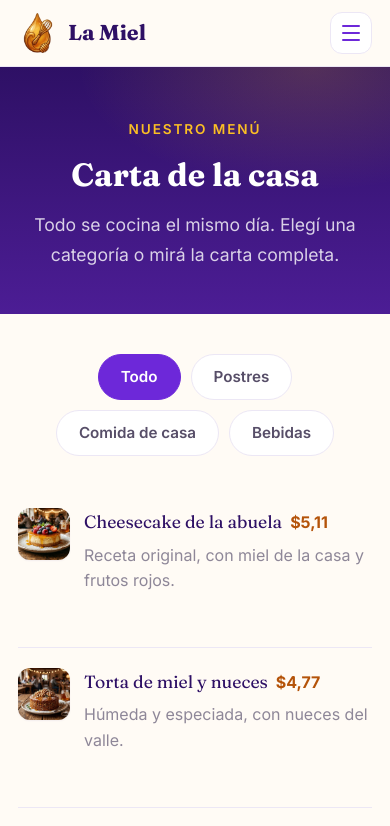
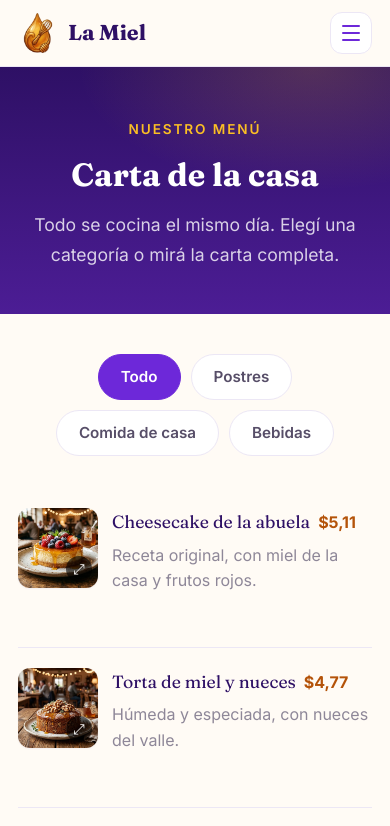
Before and after one commit to Alejandro-Mirena/La-Miel, a React (Vite) app in the folder frontend/: page /menu in a window 390 px wide. Shown: the top 826 px of the page. Built offline with nearby package versions, Linux system fonts and the light colour scheme.

Commit message:
feat(menu): agrega lightbox para ampliar imágenes y agranda miniaturas

```diff
--- a/frontend/src/pages/Menu/Menu.jsx
+++ b/frontend/src/pages/Menu/Menu.jsx
@@ -1,4 +1,4 @@
-import { useEffect } from 'react'
+import { useEffect, useState } from 'react'
 import { Link, useLocation } from 'react-router-dom'
 import { categorias, platos } from '../../data/menu'
 import Promos from '../../components/Promos/Promos'
@@ -11,10 +11,14 @@ function Menu() {
     ? hashId
     : 'todo'
 
+  // Plato cuya imagen está ampliada (null = lightbox cerrado)
+  const [platoAmpliado, setPlatoAmpliado] = useState(null)
+
   useEffect(() => {
     if (!location.hash) return
+    // FIX: antes se comparaba el elemento con un string (siempre false)
     const target =
-      document.getElementById(hashId) === 'promociones'
+      hashId === 'promociones'
         ? document.getElementById('promociones')
         : document.getElementById('menu')
     if (target) {
@@ -27,6 +31,25 @@ function Menu() {
       })
     }
   }, [location.hash, hashId])
+
+  // Lightbox: cerrar con Escape y bloquear el scroll del fondo mientras está abierto
+  useEffect(() => {
+    if (!platoAmpliado) return
+
+    const alPresionarTecla = (e) => {
+      if (e.key === 'Escape') setPlatoAmpliado(null)
+    }
+
+    const overflowPrevio = document.body.style.overflow
+    document.body.style.overflow = 'hidden'
+    window.addEventListener('keydown', alPresionarTecla)
+
+    // Cleanup: restaurar scroll y quitar el listener
+    return () => {
+      document.body.style.overflow = overflowPrevio
+      window.removeEventListener('keydown', alPresionarTecla)
+    }
+  }, [platoAmpliado])
 
   const visibles =
     activa === 'todo'
@@ -51,9 +74,8 @@ function Menu() {
               <Link
                 key={categoria.id}
                 to={categoria.id === 'todo' ? '/menu' : `/menu#${categoria.id}`}
-                className={`${styles.sideLink} ${
-                  activa === categoria.id ? styles.sideLinkActive : ''
-                }`}
+                className={`${styles.sideLink} ${activa === categoria.id ? styles.sideLinkActive : ''
+                  }`}
                 aria-current={activa === categoria.id ? 'page' : undefined}
               >
                 {categoria.label}
@@ -68,9 +90,8 @@ function Menu() {
               <Link
                 key={categoria.id}
                 to={categoria.id === 'todo' ? '/menu' : `/menu#${categoria.id}`}
-                className={`${styles.tab} ${
-                  activa === categoria.id ? styles.tabActive : ''
-                }`}
+                className={`${styles.tab} ${activa === categoria.id ? styles.tabActive : ''
+                  }`}
                 aria-current={activa === categoria.id ? 'page' : undefined}
               >
                 {categoria.label}
@@ -82,7 +103,18 @@ function Menu() {
             {visibles.map((plato) => (
               <li key={plato.nombre} className={styles.item}>
                 {plato.imagen && (
-                  <img className={styles.thumb} src={plato.imagen} alt="" />
+                  // Botón (no div) para que sea accesible con teclado
+                  <button
+                    type="button"
+                    className={styles.thumbBtn}
+                    onClick={() => setPlatoAmpliado(plato)}
+                    aria-label={`Ampliar imagen de ${plato.nombre}`}
+                  >
+                    <img className={styles.thumb} src={plato.imagen} alt="" />
+                    <span className={styles.zoomIcon} aria-hidden="true">
+                      ⤢
+                    </span>
+                  </button>
                 )}
                 <div className={styles.itemBody}>
                   <div className={styles.itemTop}>
@@ -116,6 +148,42 @@ function Menu() {
           Reservar mesa
         </Link>
       </section>
+
+      {/* Lightbox: clic en el fondo cierra, clic dentro de la figura no */}
+      {platoAmpliado && (
+        <div
+          className={styles.lightbox}
+          onClick={() => setPlatoAmpliado(null)}
+          role="dialog"
+          aria-modal="true"
+          aria-label={`Imagen de ${platoAmpliado.nombre}`}
+        >
+          <figure
+            className={styles.lightboxFigure}
+            onClick={(e) => e.stopPropagation()}
+          >
+            <button
+              type="button"
+              className={styles.lightboxClose}
+              onClick={() => setPlatoAmpliado(null)}
+              aria-label="Cerrar imagen"
+              autoFocus
+            >
+              ✕
+            </button>
+            <img
+              className={styles.lightboxImg}
+              src={platoAmpliado.imagen}
+              alt={platoAmpliado.nombre}
+            />
+            <figcaption className={styles.lightboxCaption}>
+              <span className={styles.lightboxName}>{platoAmpliado.nombre}</span>
+              <span className={styles.lightboxPrice}>{platoAmpliado.precio}</span>
+              <p className={styles.lightboxDesc}>{platoAmpliado.descripcion}</p>
+            </figcaption>
+          </figure>
+        </div>
+      )}
     </div>
   )
 }
--- a/frontend/src/pages/Menu/Menu.module.css
+++ b/frontend/src/pages/Menu/Menu.module.css
@@ -169,13 +169,58 @@
   border-bottom: 1px solid var(--color-border);
 }
 
+/* Botón que envuelve la miniatura (clickeable para ampliar) */
+.thumbBtn {
+  position: relative;
+  flex-shrink: 0;
+  width: 96px;
+  height: 96px;
+  padding: 0;
+  border: 0;
+  border-radius: var(--radius-md);
+  background: none;
+  cursor: zoom-in;
+  overflow: hidden;
+  box-shadow: var(--shadow-sm);
+}
+
+.thumbBtn:focus-visible {
+  outline: 3px solid var(--color-primary);
+  outline-offset: 3px;
+}
+
 .thumb {
-  flex-shrink: 0;
-  width: 64px;
-  height: 64px;
+  display: block;
+  width: 100%;
+  height: 100%;
   object-fit: cover;
-  border-radius: var(--radius-md);
-  box-shadow: var(--shadow-sm);
+  transition: transform 0.35s ease;
+}
+
+.thumbBtn:hover .thumb {
+  transform: scale(1.08);
+}
+
+/* Iconito de lupa que aparece al pasar el mouse */
+.zoomIcon {
+  position: absolute;
+  right: 6px;
+  bottom: 6px;
+  width: 26px;
+  height: 26px;
+  display: grid;
+  place-items: center;
+  border-radius: 50%;
+  background: rgba(0, 0, 0, 0.6);
+  color: var(--color-white);
+  font-size: 0.9rem;
+  opacity: 0;
+  transition: opacity 0.2s ease;
+}
+
+.thumbBtn:hover .zoomIcon,
+.thumbBtn:focus-visible .zoomIcon {
+  opacity: 1;
 }
 
 .itemBody {
@@ -260,6 +305,105 @@
   background: var(--color-primary-hover);
 }
 
+/* ---------- Lightbox ---------- */
+.lightbox {
+  position: fixed;
+  inset: 0;
+  z-index: 1000; /* por encima del header sticky */
+  display: flex;
+  align-items: center;
+  justify-content: center;
+  padding: 24px;
+  background: rgba(0, 0, 0, 0.85);
+  cursor: zoom-out;
+  animation: fadeIn 0.2s ease;
+}
+
+.lightboxFigure {
+  position: relative;
+  margin: 0;
+  max-width: min(900px, 100%);
+  max-height: 100%;
+  display: flex;
+  flex-direction: column;
+  border-radius: var(--radius-md);
+  background: var(--color-surface);
+  overflow: hidden;
+  cursor: default;
+  animation: zoomIn 0.25s ease;
+}
+
+.lightboxImg {
+  display: block;
+  width: 100%;
+  max-height: 70vh;
+  object-fit: contain;
+  background: #000;
+}
+
+.lightboxCaption {
+  padding: 18px 22px 22px;
+}
+
+.lightboxName {
+  font-family: var(--font-display);
+  font-size: 1.3rem;
+  color: var(--text-heading);
+}
+
+.lightboxPrice {
+  margin-left: 12px;
+  font-weight: 700;
+  color: var(--color-honey-700);
+}
+
+.lightboxDesc {
+  margin: 8px 0 0;
+  line-height: 1.6;
+  color: var(--text-muted);
+}
+
+.lightboxClose {
+  position: absolute;
+  top: 12px;
+  right: 12px;
+  z-index: 1;
+  width: 38px;
+  height: 38px;
+  border: 0;
+  border-radius: 50%;
+  background: rgba(0, 0, 0, 0.65);
+  color: var(--color-white);
+  font-size: 1rem;
+  cursor: pointer;
+  transition: background 0.2s ease;
+}
+
+.lightboxClose:hover {
+  background: rgba(0, 0, 0, 0.9);
+}
+
+@keyframes fadeIn {
+  from {
+    opacity: 0;
+  }
+  to {
+    opacity: 1;
+  }
+}
+
+@keyframes zoomIn {
+  from {
+    opacity: 0;
+    transform: scale(0.94);
+  }
+  to {
+    opacity: 1;
+    transform: scale(1);
+  }
+}
+
+/* ---------- Responsive ---------- */
 @media (max-width: 820px) {
   .hero {
     padding: 56px 20px 48px;
@@ -298,9 +442,14 @@
     gap: 14px;
   }
 
-  .thumb {
-    width: 52px;
-    height: 52px;
+  .thumbBtn {
+    width: 80px;
+    height: 80px;
+  }
+
+  /* En móvil no hay hover: dejamos la lupa siempre visible */
+  .zoomIcon {
+    opacity: 1;
   }
 
   .itemTop {
@@ -310,4 +459,8 @@
   .dots {
     display: none;
   }
+
+  .lightbox {
+    padding: 12px;
+  }
 }
```
